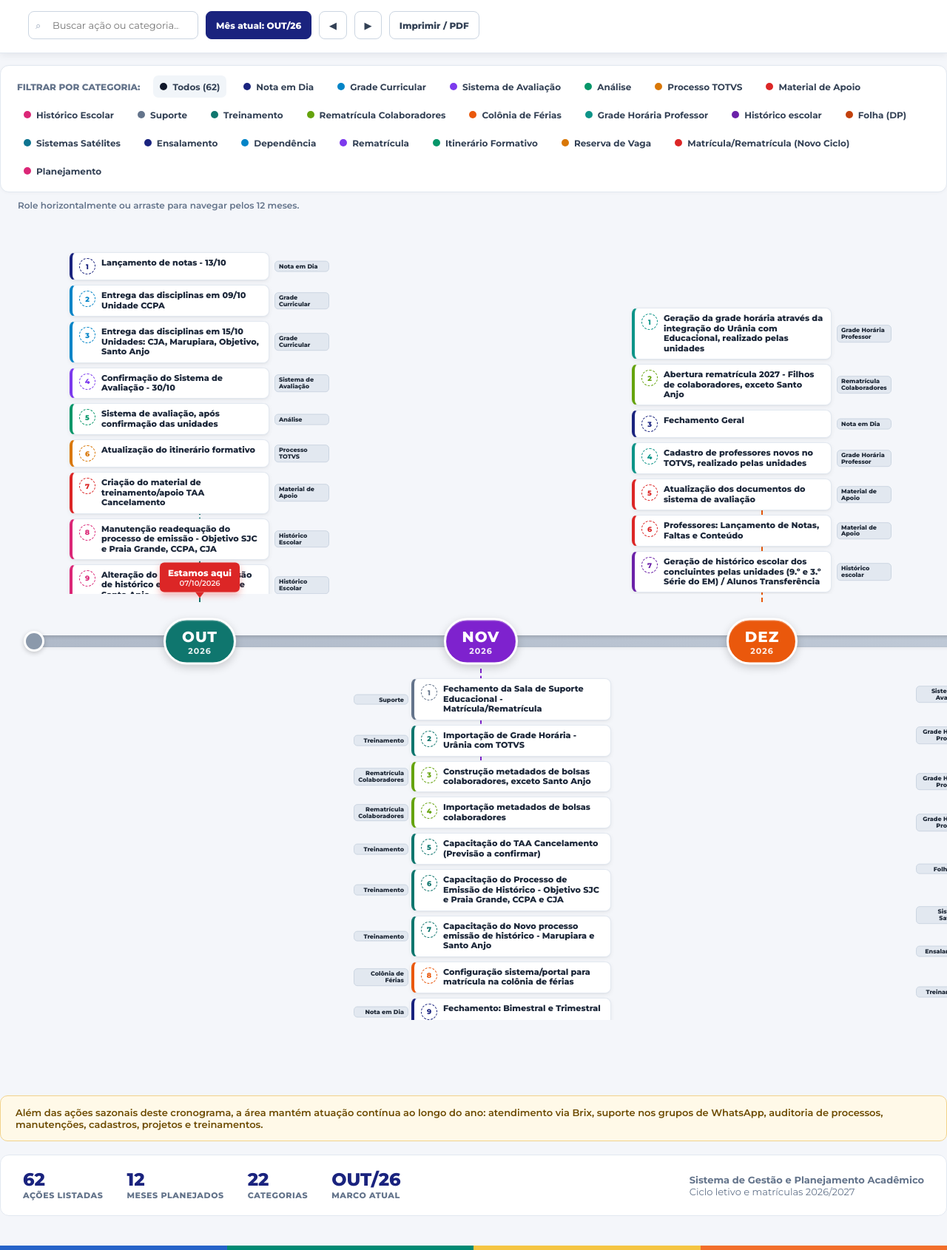
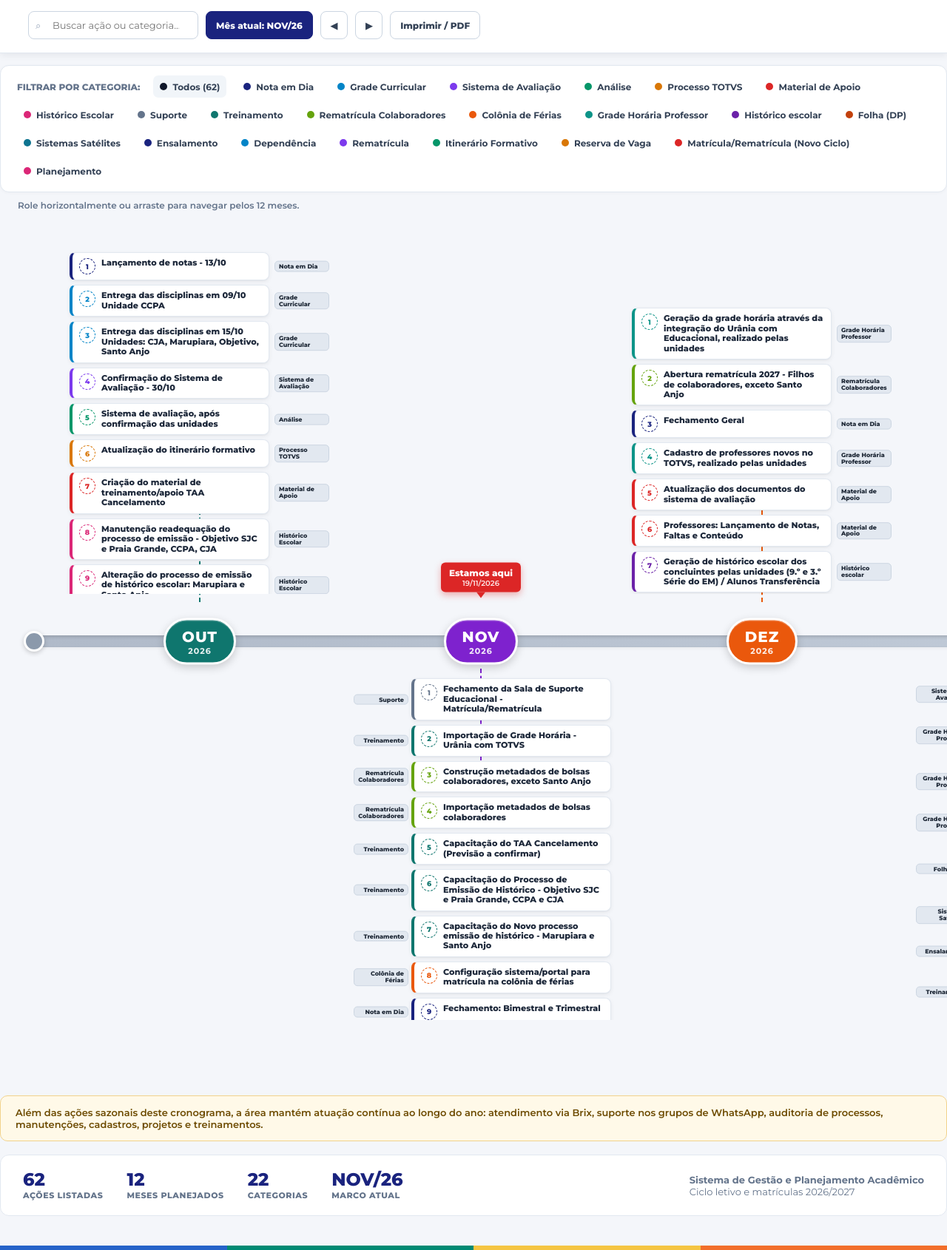
Before and after one commit to rogereducacional-agente/portal-educacional-gsp, a plain HTML site: page timeline-educacional.html in a window 1280 px wide. Shown: the part 147-1837 px from the top of the page at 74% size. Drawn offline with Linux system fonts and the light colour scheme.

Commit message:
Atualiza marco atual da timeline para novembro

```diff
--- a/timeline-educacional.html
+++ b/timeline-educacional.html
@@ -90,7 +90,7 @@
       </div>
       <div class="controls-wrapper">
         <label class="search-box"><span class="search-icon">⌕</span><input id="taskSearch" class="search-input" type="search" placeholder="Buscar ação ou categoria..."></label>
-        <button class="nav-btn primary" id="btnToday" type="button">Mês atual: OUT/26</button>
+        <button class="nav-btn primary" id="btnToday" type="button">Mês atual: NOV/26</button>
         <button class="nav-btn" id="btnScrollLeft" type="button">◀</button>
         <button class="nav-btn" id="btnScrollRight" type="button">▶</button>
         <button class="nav-btn" onclick="window.print()" type="button">Imprimir / PDF</button>
@@ -188,7 +188,6 @@
             </article></div>
         </div>
         <div class="node-slot">
-          <div class="current-pin"><div class="pin-tag"><span>Estamos aqui</span><span class="pin-date">07/10/2026</span></div><div class="pin-arrow"></div></div>
           <div class="month-badge"><span>OUT</span><span class="month-year-sub">2026</span></div>
         </div>
         <div class="task-slot"></div>
@@ -196,6 +195,7 @@
       <section class="month-col month-nov" id="month-nov" style="--month-color:#7e22ce">
         <div class="task-slot"></div>
         <div class="node-slot">
+          <div class="current-pin"><div class="pin-tag"><span>Estamos aqui</span><span class="pin-date">19/11/2026</span></div><div class="pin-arrow"></div></div>
           <div class="month-badge"><span>NOV</span><span class="month-year-sub">2026</span></div>
         </div>
         <div class="task-slot bottom">
@@ -664,7 +664,7 @@
         </div>
       </section></div></main>
   <div class="notice">Além das ações sazonais deste cronograma, a área mantém atuação contínua ao longo do ano: atendimento via Brix, suporte nos grupos de WhatsApp, auditoria de processos, manutenções, cadastros, projetos e treinamentos.</div>
-  <footer class="summary-footer"><div class="kpi-row"><div class="kpi-mini"><span class="kpi-mini-val">62</span><span class="kpi-mini-lbl">Ações listadas</span></div><div class="kpi-mini"><span class="kpi-mini-val">12</span><span class="kpi-mini-lbl">Meses planejados</span></div><div class="kpi-mini"><span class="kpi-mini-val">22</span><span class="kpi-mini-lbl">Categorias</span></div><div class="kpi-mini"><span class="kpi-mini-val">OUT/26</span><span class="kpi-mini-lbl">Marco atual</span></div></div><div><strong>Sistema de Gestão e Planejamento Acadêmico</strong><br><span>Ciclo letivo e matrículas 2026/2027</span></div></footer>
+  <footer class="summary-footer"><div class="kpi-row"><div class="kpi-mini"><span class="kpi-mini-val">62</span><span class="kpi-mini-lbl">Ações listadas</span></div><div class="kpi-mini"><span class="kpi-mini-val">12</span><span class="kpi-mini-lbl">Meses planejados</span></div><div class="kpi-mini"><span class="kpi-mini-val">22</span><span class="kpi-mini-lbl">Categorias</span></div><div class="kpi-mini"><span class="kpi-mini-val">NOV/26</span><span class="kpi-mini-lbl">Marco atual</span></div></div><div><strong>Sistema de Gestão e Planejamento Acadêmico</strong><br><span>Ciclo letivo e matrículas 2026/2027</span></div></footer>
   <div class="footer-line" aria-hidden="true"></div>
   <script>
     const viewport = document.getElementById('timelineViewport');
@@ -692,7 +692,7 @@
     searchInput.addEventListener('input', applyFilters);
     document.getElementById('btnScrollLeft').addEventListener('click', () => viewport.scrollBy({ left:-360, behavior:'smooth' }));
     document.getElementById('btnScrollRight').addEventListener('click', () => viewport.scrollBy({ left:360, behavior:'smooth' }));
-    document.getElementById('btnToday').addEventListener('click', () => document.getElementById('month-out').scrollIntoView({ behavior:'smooth', inline:'center', block:'nearest' }));
+    document.getElementById('btnToday').addEventListener('click', () => document.getElementById('month-nov').scrollIntoView({ behavior:'smooth', inline:'center', block:'nearest' }));
     let dragging = false, startX = 0, scrollLeft = 0;
     viewport.addEventListener('mousedown', e => { if (e.target.closest('button,input,.task-card')) return; dragging = true; startX = e.pageX - viewport.offsetLeft; scrollLeft = viewport.scrollLeft; });
     viewport.addEventListener('mouseleave', () => dragging = false); viewport.addEventListener('mouseup', () => dragging = false);
```
